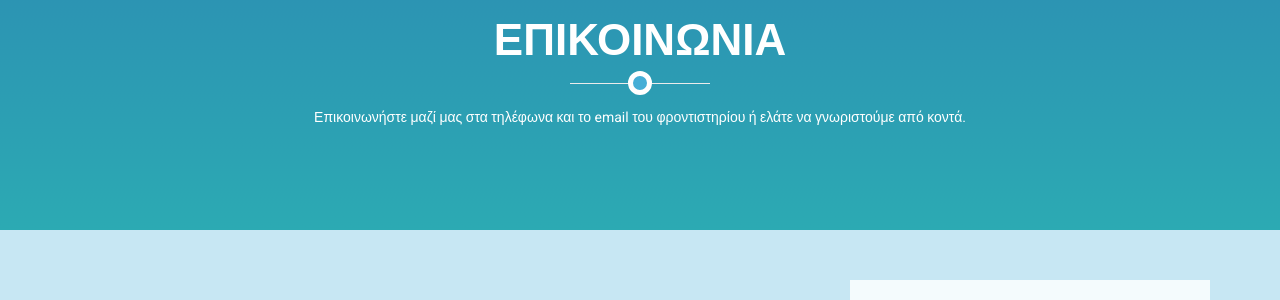
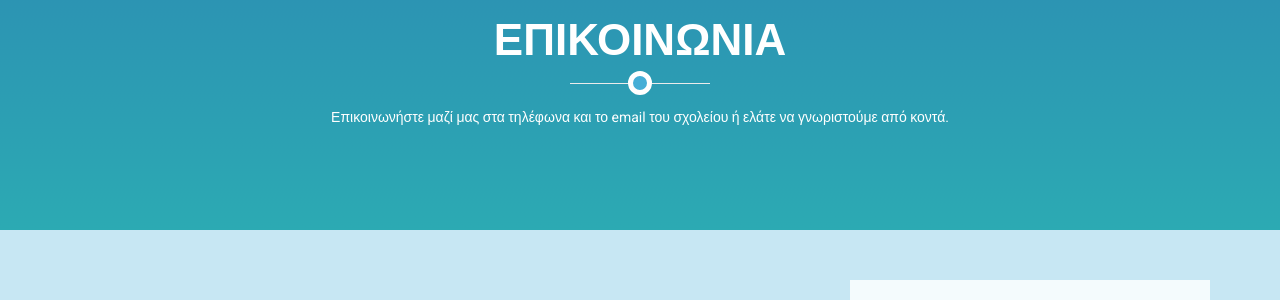
Before and after one commit to Codefully/done, a Jekyll site: the page built from index.html, in a window 1280 px wide and 900 px high, scrolled down 2246 px. Shown: the part 151-451 px from the top of the window. Built offline with Jekyll 4.4.1, drawn with Linux system fonts in a browser that asks for light colours.

Commit message:
Update index.html

```diff
--- a/index.html
+++ b/index.html
@@ -738,7 +738,7 @@ title: "Διακομόπουλος Γιάννης - Αγγλικά - Γερμα
     <div class="container">
         <div class="section-header">
             <h2 class="section-title text-center wow fadeInDown">επικοινωνια</h2>
-            <p class="text-center wow fadeInDown"> Επικοινωνήστε μαζί μας στα τηλέφωνα και το email του φροντιστηρίου ή ελάτε να γνωριστούμε από κοντά.</p>
+            <p class="text-center wow fadeInDown"> Επικοινωνήστε μαζί μας στα τηλέφωνα και το email του σχολείου ή ελάτε να γνωριστούμε από κοντά.</p>
         </div>
     </div>
 </section><!--/#get-in-touch-->
```
